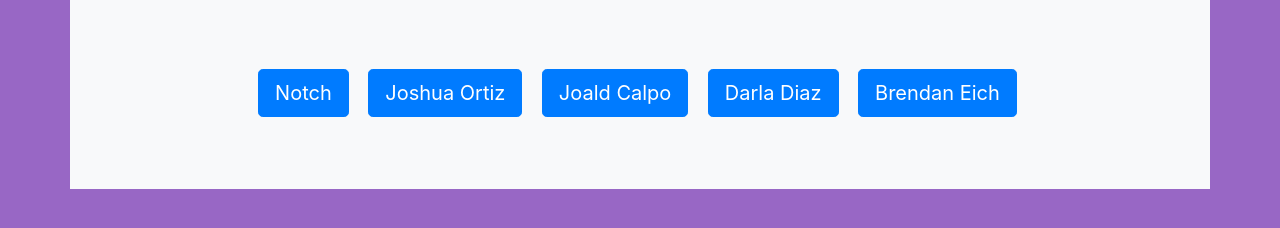
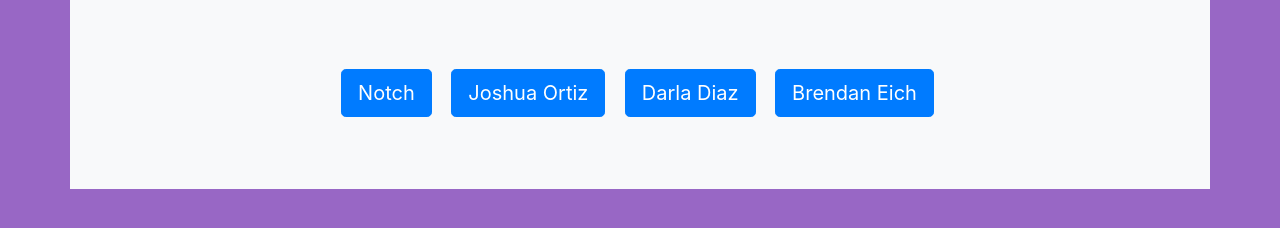
Before and after one commit to Williamreyes777/GH_ICT9Topaz_Q3SW1_Reyes.html, a plain HTML site: page question 2.html in a window 1280 px wide. Shown: the part 320-548 px from the top of the page. Drawn offline with nearby package versions, Linux system fonts and the light colour scheme.

Commit message:
Update question 2.html

```diff
--- a/question 2.html
+++ b/question 2.html
@@ -17,7 +17,6 @@
     <center><div style="font-size: 30px;">Who developed JavaScript?</div></center><br><br><br>
     <center><a href="wrong.html" style="margin-right: 15px;"><button type="button" class="btn btn-primary btn-lg">Notch</button></a>
     <a href="wrong.html" style="margin-right: 15px;"><button type="button" class="btn btn-primary btn-lg">Joshua Ortiz</button></a>
-    <a href="wrong.html" style="margin-right: 15px;"><button type="button" class="btn btn-primary btn-lg">Joald Calpo</button></a>
     <a href="wrong.html" style="margin-right: 15px;"><button type="button" class="btn btn-primary btn-lg">Darla Diaz</button></a>
     <a href="question 3.html" style="margin-right: 5px;"><button type="button" class="btn btn-primary btn-lg">Brendan Eich</button></a></center><br><br><br>
 </body>
```
